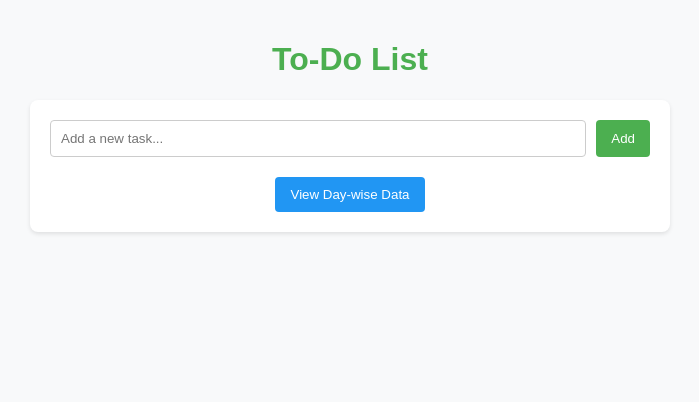
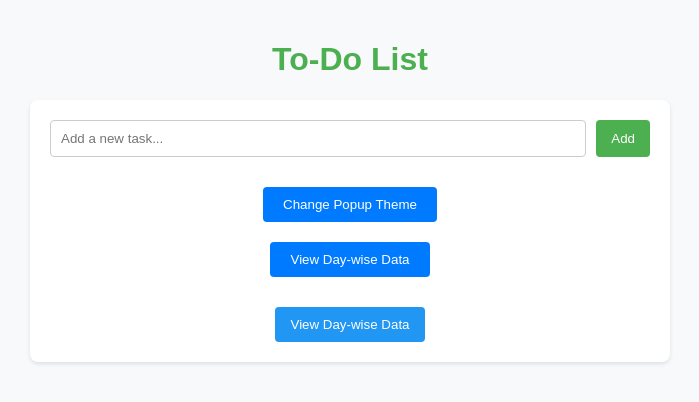
Before and after one commit to abhishek-7081/ToDo, a React (Create React App) app in the folder list/: page / in a window 1280 px wide. Shown: the top 402 px of the page, without its empty margins (290-989 px from the left). Built offline with nearby package versions, Linux system fonts and the light colour scheme.

Commit message:
working but with flaws

```diff
--- a/list/src/components/TodoList.js
+++ b/list/src/components/TodoList.js
@@ -1,7 +1,52 @@
-import React from "react";
+import React, { useState } from "react";
 import TodoItem from "./TodoItem";
 
-const TodoList = ({ todos, toggleComplete, editTodo, deleteTodo }) => (
+const TodoList = ({ todos, toggleComplete, editTodo, deleteTodo }) => {
+  const [daywiseData, setDaywiseData] = useState(null); // To store grouped data
+  const [isPopupVisible, setPopupVisible] = useState(false); // To control popup visibility
+  const [popupTheme, setPopupTheme] = useState("white"); // To manage popup background color
+
+  // Function to view day-wise data
+  const viewDaywiseData = () => {
+    if (!todos || todos.length === 0) {
+      alert("No tasks available to display.");
+      return;
+    }
+
+    // Group tasks by date
+    const groupedData = todos.reduce((acc, todo) => {
+      const date = todo.date || "No Date"; // Fallback for missing dates
+      acc[date] = acc[date] || [];
+      acc[date].push(todo);
+      return acc;
+    }, {});
+
+    setDaywiseData(groupedData);
+    setPopupVisible(true); // Show the popup
+  };
+
+  // Function to close the popup
+  const closePopup = () => {
+    setPopupVisible(false);
+    setDaywiseData(null);
+  };
+
+  // Function to toggle the popup theme
+  const toggleTheme = () => {
+    const themes = ["white", "gray", "black"];
+    const currentIndex = themes.indexOf(popupTheme);
+    const nextIndex = (currentIndex + 1) % themes.length;
+    setPopupTheme(themes[nextIndex]);
+  };
+
+  return (
+    <div className="todo-list-container">
+      {/* Button to toggle theme */}
+      <button onClick={toggleTheme} className="theme-toggle-btn">
+        Change Popup Theme
+      </button>
+
+      {/* Render Todo Items */}
       <ul className="todo-list">
         {todos.map((todo, index) => (
           <TodoItem
@@ -14,6 +59,39 @@ const TodoList = ({ todos, toggleComplete, editTodo, deleteTodo }) => (
           />
         ))}
       </ul>
+
+      {/* Button to view day-wise data */}
+      <button onClick={viewDaywiseData} className="view-daywise-btn">
+        View Day-wise Data
+      </button>
+
+      {/* Popup for Day-wise Data */}
+      {isPopupVisible && (
+        <div className="popup-overlay">
+          <div className="popup" style={{ backgroundColor: popupTheme }}>
+            <h3>Day-wise To-Do List</h3>
+            <ul>
+              {Object.entries(daywiseData).map(([date, tasks]) => (
+                <li key={date}>
+                  <strong>{date}</strong>
+                  <ul>
+                    {tasks.map((task, idx) => (
+                      <li key={idx}>
+                        - {task.text} [{task.completed ? "Completed" : "Pending"}]
+                      </li>
+                    ))}
+                  </ul>
+                </li>
+              ))}
+            </ul>
+            <button onClick={closePopup} className="close-popup-btn">
+              Close
+            </button>
+          </div>
+        </div>
+      )}
+    </div>
   );
+};
 
 export default TodoList;
--- a/list/src/styles/App.css
+++ b/list/src/styles/App.css
@@ -181,3 +181,97 @@ body {
     display: none;
     z-index: 999;
   }
+
+
+
+
+
+
+
+
+
+
+
+
+
+
+
+
+
+
+
+
+
+
+
+
+
+
+
+
+
+
+
+
+
+  .todo-list-container {
+    text-align: center;
+    margin: 20px;
+  }
+
+  .theme-toggle-btn,
+  .view-daywise-btn,
+  .close-popup-btn {
+    padding: 10px 20px;
+    margin: 10px;
+    background-color: #007bff;
+    color: white;
+    border: none;
+    border-radius: 4px;
+    cursor: pointer;
+  }
+
+  .theme-toggle-btn:hover,
+  .view-daywise-btn:hover,
+  .close-popup-btn:hover {
+    background-color: #0056b3;
+  }
+
+  .popup-overlay {
+    position: fixed;
+    top: 0;
+    left: 0;
+    width: 100%;
+    height: 100%;
+    background-color: rgba(0, 0, 0, 0.5);
+    display: flex;
+    justify-content: center;
+    align-items: center;
+    z-index: 1000;
+  }
+
+  .popup {
+    padding: 20px;
+    border-radius: 8px;
+    box-shadow: 0 4px 10px rgba(0, 0, 0, 0.3);
+    max-width: 400px;
+    width: 90%;
+    color: black; /* Default text color */
+  }
+
+  .popup ul {
+    list-style-type: none;
+    padding: 0;
+  }
+
+  .popup ul li {
+    margin-bottom: 10px;
+  }
+
+  .popup[style*="background-color: black"] {
+    color: white; /* Text color for black theme */
+  }
+
+  .popup[style*="background-color: gray"] {
+    color: black; /* Text color for gray theme */
+  }
```
Lines whose indentation alone changed are shown as unchanged.
